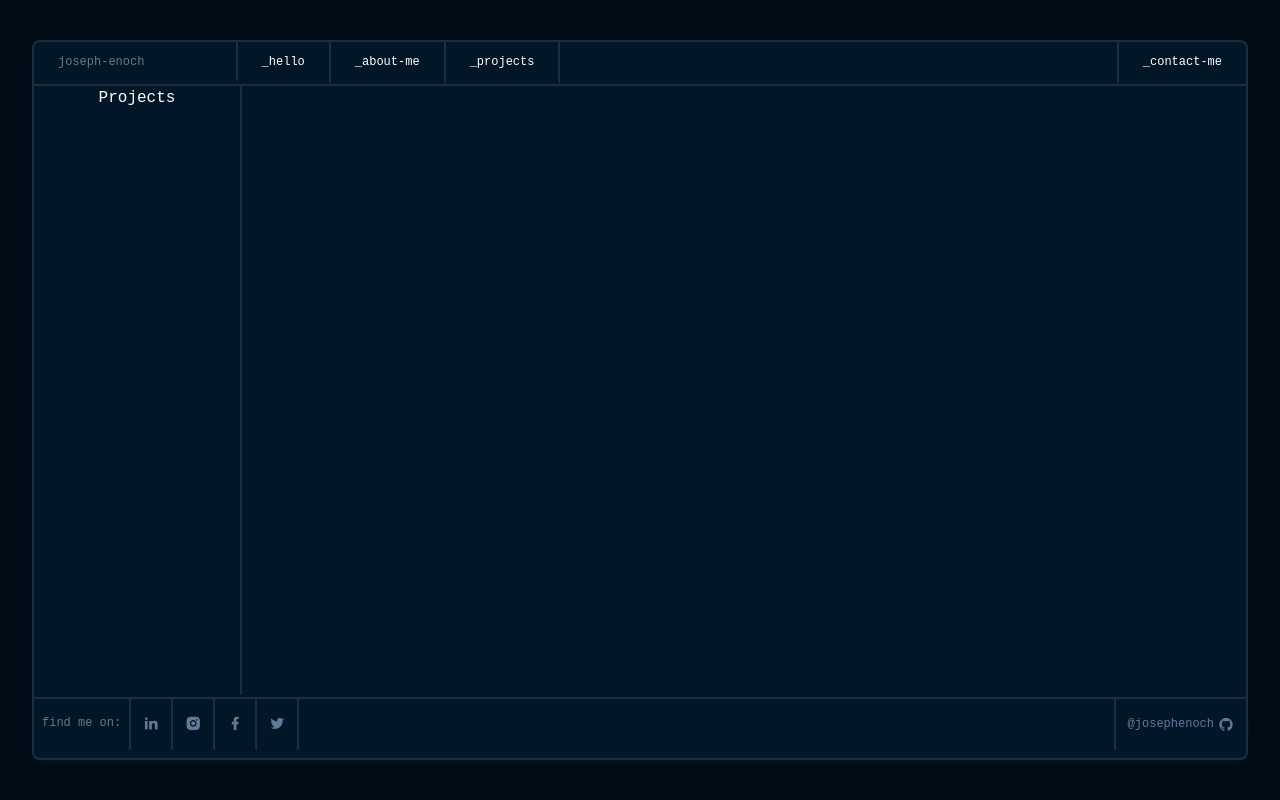
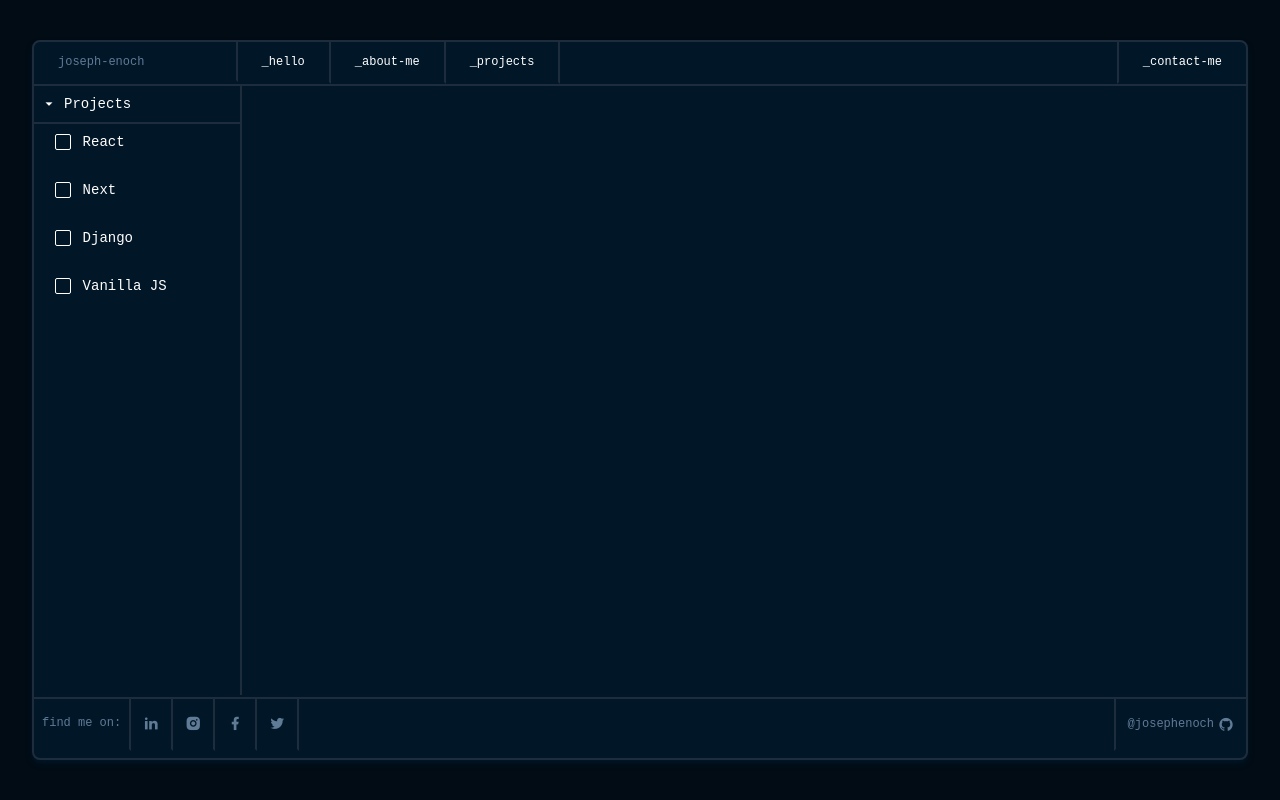
Before and after one commit to Josephenoch/josephenoch, a Next.js app: page /projects in a window 1280 px wide. Built offline with nearby package versions, Linux system fonts and the light colour scheme.

Commit message:
:sparkles: add the projectstack component

```diff
--- /dev/null
+++ b/Components/Projects/ProjectStack.jsx
@@ -0,0 +1,12 @@
+import React from 'react'
+
+const ProjectStack = ({name}) => {
+  return (
+    <div className="w-4/5 py-2 space-x-3 cursor-pointer">
+        <input type="checkbox" className=" rounded-sm bg-inherit text-secondary border-white border-[0.5px] focus:ring-0"/>
+        <span>{name}</span>
+    </div>
+  )
+}
+
+export default ProjectStack
--- /dev/null
+++ b/Components/Projects/ProjectsNav.jsx
@@ -0,0 +1,28 @@
+import React,{useState} from 'react'
+import ProjectStack from './ProjectStack'
+
+const ProjectsNav = () => {
+  const [projDropDown, setProjDropDown] = useState(true)
+  const style= {
+      dropDown:projDropDown?"text-white":"text-secondary"
+  }
+  return (
+    <nav className="text-sm w-52 min-h-full border-r-2 border-r-lines flex flex-col">
+        <div onClick={()=>setProjDropDown(prevState=>!prevState)} className={`${style.dropDown} hover:text-white cursor-pointer  py-2 border-b-2 border-lines h-fit w-full flex justify-start`}>
+            {
+                projDropDown?<i className="ri-arrow-down-s-fill ml-2"></i>:<i className="ri-arrow-right-s-fill ml-2"></i>
+            }
+            <h1 className="ml-2">Projects</h1>
+        </div>
+        <div className="w-full flex space-y-3 flex-col items-center">
+            <ProjectStack name="React"/>
+            <ProjectStack name="Next"/>
+            <ProjectStack name="Django"/>
+            <ProjectStack name="Vanilla JS"/>
+
+        </div>
+    </nav>
+  )
+}
+
+export default ProjectsNav
--- a/pages/projects.jsx
+++ b/pages/projects.jsx
@@ -1,13 +1,12 @@
-import React from 'react'
+import React,{useState} from 'react'
+import ProjectsNav from '../Components/Projects/ProjectsNav'
 
-const projects = () => {
+const Projects = () => {
   return (
-    <div className="h-full">
-      <nav className="w-52 min-h-full border-r-2 border-r-lines items-center flex flex-col">
-      Projects
-      </nav>
-    </div>
+    <aside className="h-full">
+      <ProjectsNav/>
+    </aside>
   )
 }
 
-export default projects
+export default Projects
--- a/tailwind.config.js
+++ b/tailwind.config.js
@@ -39,5 +39,5 @@ module.exports = {
       },
     },
   },
-  plugins: [],
+  plugins: [require("@tailwindcss/forms")],
 }
```
